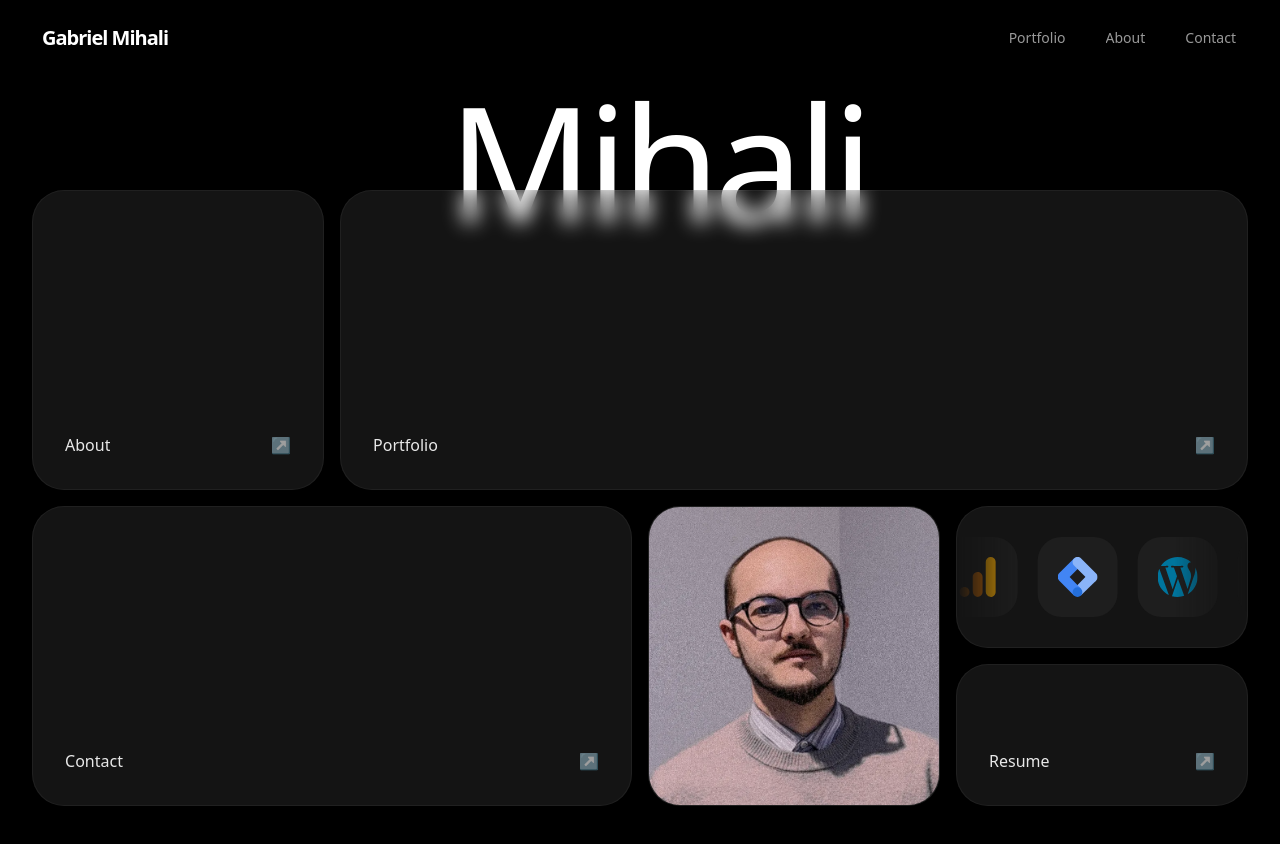
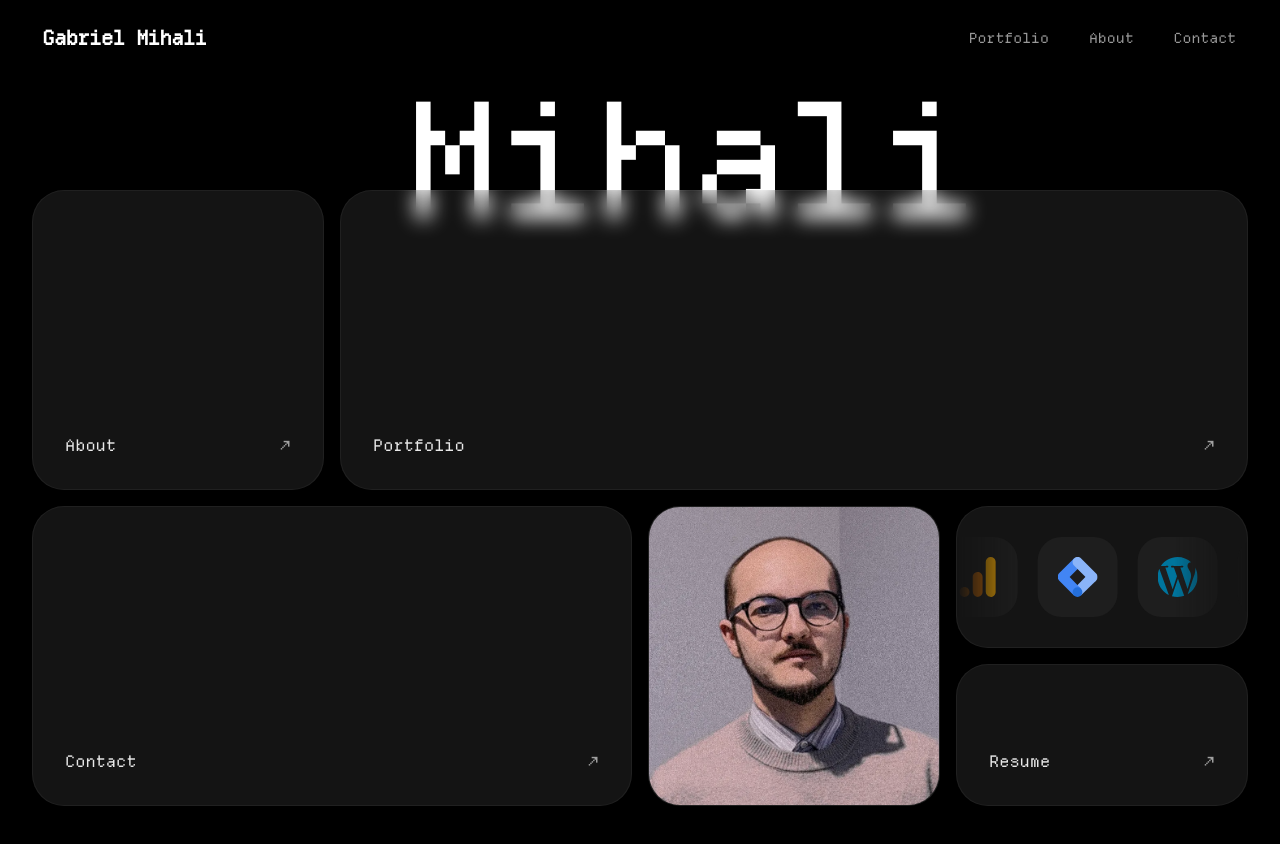
Before and after one commit to san-gabriels/portfolio-bento-2026, a Next.js app: page / in a window 1280 px wide. Shown: the top 844 px of the page. Built offline with nearby package versions, Linux system fonts and the light colour scheme; a web font is replaced by a local one.

Commit message:
font changed

```diff
--- a/app/layout.tsx
+++ b/app/layout.tsx
@@ -1,21 +1,18 @@
 import type { Metadata } from "next";
-import { Geist, Geist_Mono } from "next/font/google";
+// 1. IMPORTA IL MOTORE PER I FONT LOCALI
+import localFont from "next/font/local";
 import "./globals.css";
 import { Navbar } from "@/components/Navbar";
-import { SmoothScroll } from "@/components/SmoothScroll"; // 1. IMPORT AGGIUNTO QUI
+import { SmoothScroll } from "@/components/SmoothScroll";
 
-const geistSans = Geist({
-  variable: "--font-geist-sans",
-  subsets: ["latin"],
-});
-
-const geistMono = Geist_Mono({
-  variable: "--font-geist-mono",
-  subsets: ["latin"],
+// 2. CARICA IL TUO FILE FONT
+const mioFont = localFont({
+  src: "./fonts/DepartureMono-Regular.woff2", // <-- Inserisci il nome esatto del tuo file
+  variable: "--font-custom", // (Opzionale) utile se usi Tailwind
 });
 
 export const metadata: Metadata = {
-  title: "Gabriel Mihali | Portfolio", // Bonus: Aggiornato il titolo della scheda!
+  title: "Gabriel Mihali | Portfolio",
   description: "Art Director & Designer",
 };
 
@@ -26,10 +23,10 @@ export default function RootLayout({
 }>) {
   return (
     <html lang="en">
+      {/* 3. APPLICA IL FONT AL BODY */}
       <body
-        className={`${geistSans.variable} ${geistMono.variable} antialiased`}
+        className={`${mioFont.className} antialiased bg-black text-white`}
       >
-        {/* 2. LA MAGIA INIZIA QUI: Avvolgiamo tutto dentro SmoothScroll */}
         <SmoothScroll>
           <Navbar />
           {children}
```
Also changed, not shown: app/fonts/DepartureMono-Regular.woff2 (added).
